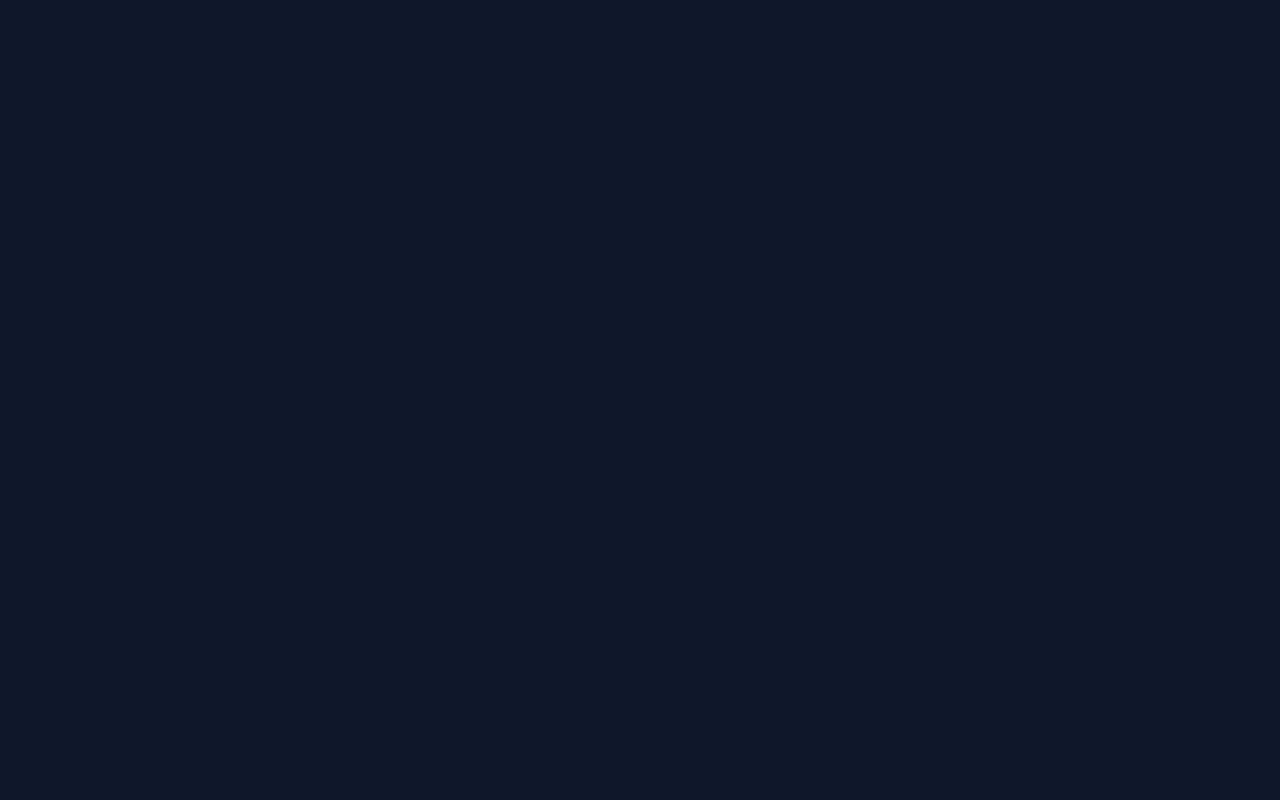
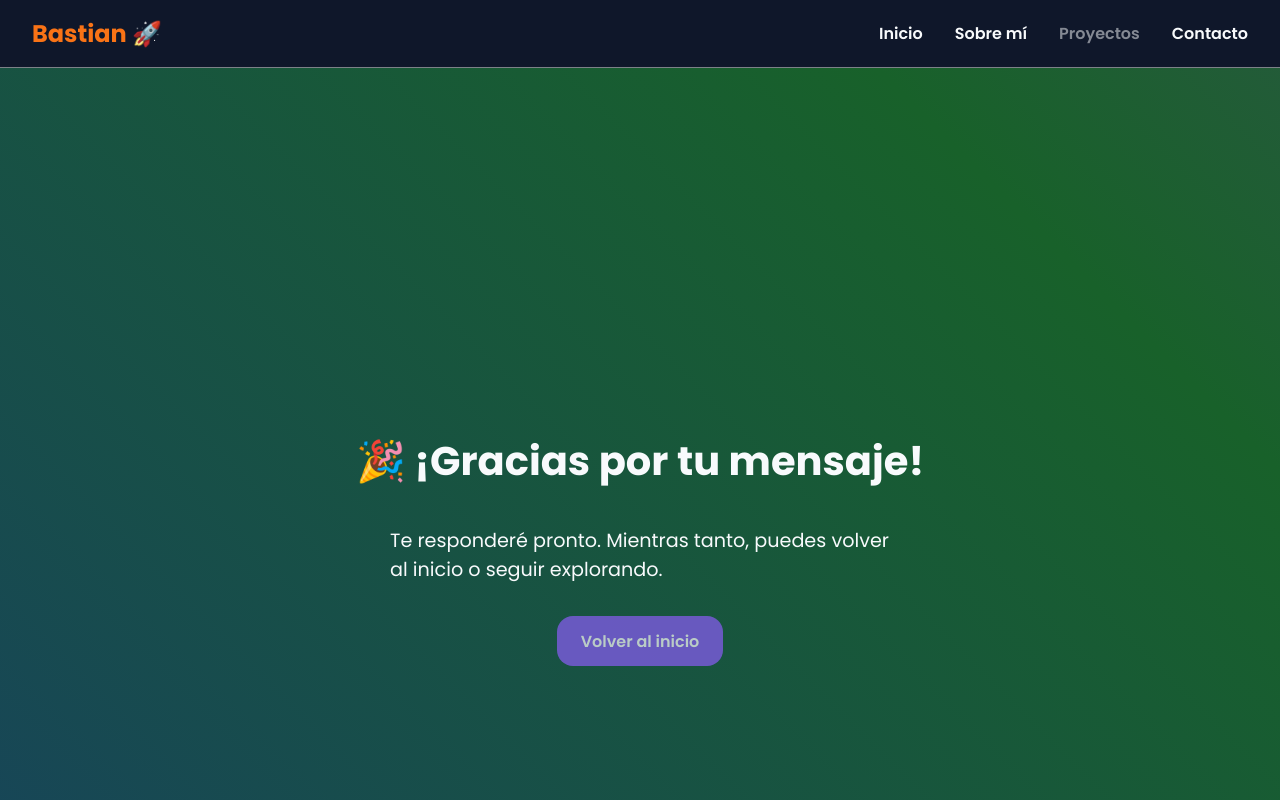
Before and after one commit to bastianCeronDuque/mi-portafolio-react, a React (Vite) app: page /gracias in a window 1280 px wide. Before the commit this address had no page. Shown: the top 800 px of the page. Built offline with nearby package versions, Linux system fonts and the light colour scheme.

Commit message:
Agregando pagina de agradecimiento

```diff
--- a/src/components/AnimateRoutes.jsx
+++ b/src/components/AnimateRoutes.jsx
@@ -5,6 +5,8 @@ import About from "../pages/About";
 // import Projects from '../pages/Projects';
 import Contact from "../pages/Contact";
 import Layout from "./Layout";
+import Gracias from "../pages/Gracias";
+
 
 export default function AnimatedRoutes() {
   const location = useLocation();
@@ -17,6 +19,7 @@ export default function AnimatedRoutes() {
           <Route path="/sobre-mi" element={<About />} />
           {/* <Route path="/proyectos" element={<Projects />} /> */}
           <Route path="/contacto" element={<Contact />} />
+          <Route path="/gracias" element={<Gracias />} />
         </Route>
       </Routes>
     </AnimatePresence>
--- a/src/pages/Contact.jsx
+++ b/src/pages/Contact.jsx
@@ -8,26 +8,12 @@ export default function Contact() {
     email: "",
     mensaje: "",
   });
-  const [enviado, setEnviado] = useState(false);
-
+  const formFree = "https://formspree.io/f/mnnvwjvz";
   const handleChange = (e) => {
     setFormData({
       ...formData,
       [e.target.name]: e.target.value,
     });
-  };
-  const handleSubmit = (e) => {
-    e.preventDefault();
-    console.log("Formulario enviado:", formData);
-    setEnviado(true);
-    setFormData({
-      nombre: "",
-      email: "",
-      mensaje: "",
-    });
-    setTimeout(() => {
-      setEnviado(false);
-    }, 3000);
   };
   return (
     <motion.div
@@ -41,7 +27,15 @@ export default function Contact() {
         <h2 className="titulo-pages-gradient">Contáctame</h2>
         <p>¿Tienes un proyecto o idea?</p>
         <p>¡Hablemos!</p>
-        <form onSubmit={handleSubmit} className="contact-form">
+        <form
+        action={formFree}
+        method="POST"
+        className="contact-form">
+          <input
+            type="hidden"
+            name="_redirect"
+            value="https://bastian-ceron.netlify.app/gracias"
+          />
           <motion.input
             type="text"
             name="nombre"
@@ -76,15 +70,6 @@ export default function Contact() {
           >
             Enviar
           </motion.button>
-          <AnimatePresence>
-            {enviado && <motion.div
-            initial={{ opacity: 0, scale: 0.8 }}
-            animate={{ opacity: 1, scale: 1 }}
-            exit={{ opacity: 0, scale: 0.8 }}
-            transition={{ duration: 0.3 }}
-            className="contact-form-menssage"
-            >✅ ¡Mensaje enviado con éxito!</motion.div>}
-          </AnimatePresence>
         </form>
       </div>
     </motion.div>
--- /dev/null
+++ b/src/pages/Gracias.jsx
@@ -0,0 +1,24 @@
+import { motion } from "framer-motion";
+import { Link } from "react-router-dom";
+import "../styles/Gracias.css";
+
+export default function Gracias() {
+  return (
+    <motion.section
+    className="gracias-wrapper"
+    initial={{opacity:0, scale: 0.95}}
+    animate={{opacity:1, scale: 1}}
+    exit={{opacity:0, scale: 0.95}}
+    transition={{ duration: 0.6 }}
+    >
+      <h2>🎉 ¡Gracias por tu mensaje!</h2>
+      <p>
+        Te responderé pronto. Mientras tanto, puedes volver al inicio o seguir
+        explorando.
+      </p>
+      <Link to="/" className="btn-accion2">
+        Volver al inicio
+      </Link>
+    </motion.section>
+  );
+}
--- a/src/pages/Home.jsx
+++ b/src/pages/Home.jsx
@@ -6,7 +6,7 @@ export default function Home() {
   return (
     <>
       <motion.div
-        className="home-container"
+        className="home-wrapper"
         initial={{ opacity: 0, y: 30 }}
         animate={{ opacity: 1, y: 0 }}
         transition={{ duration: 1 }}
```
